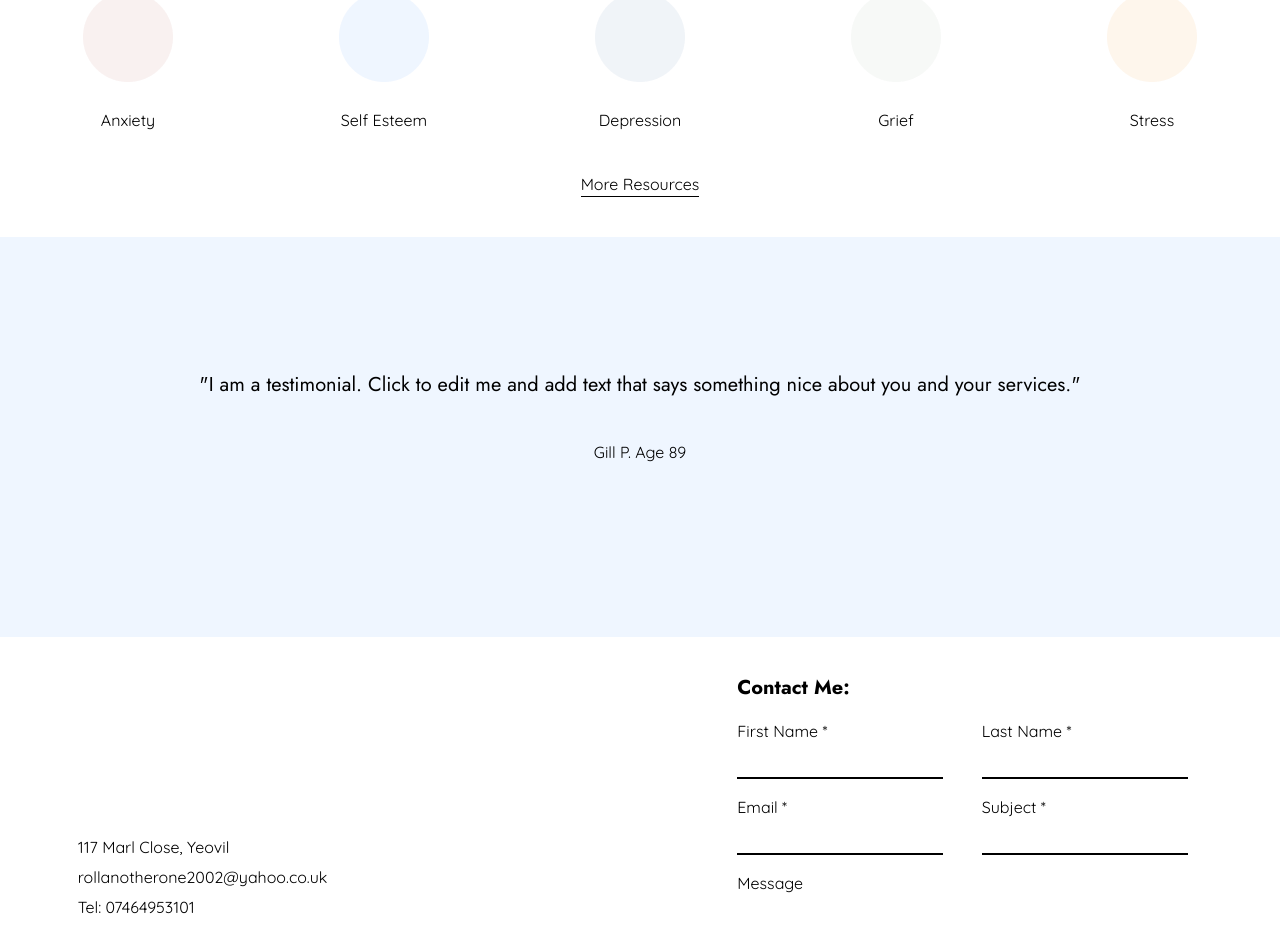
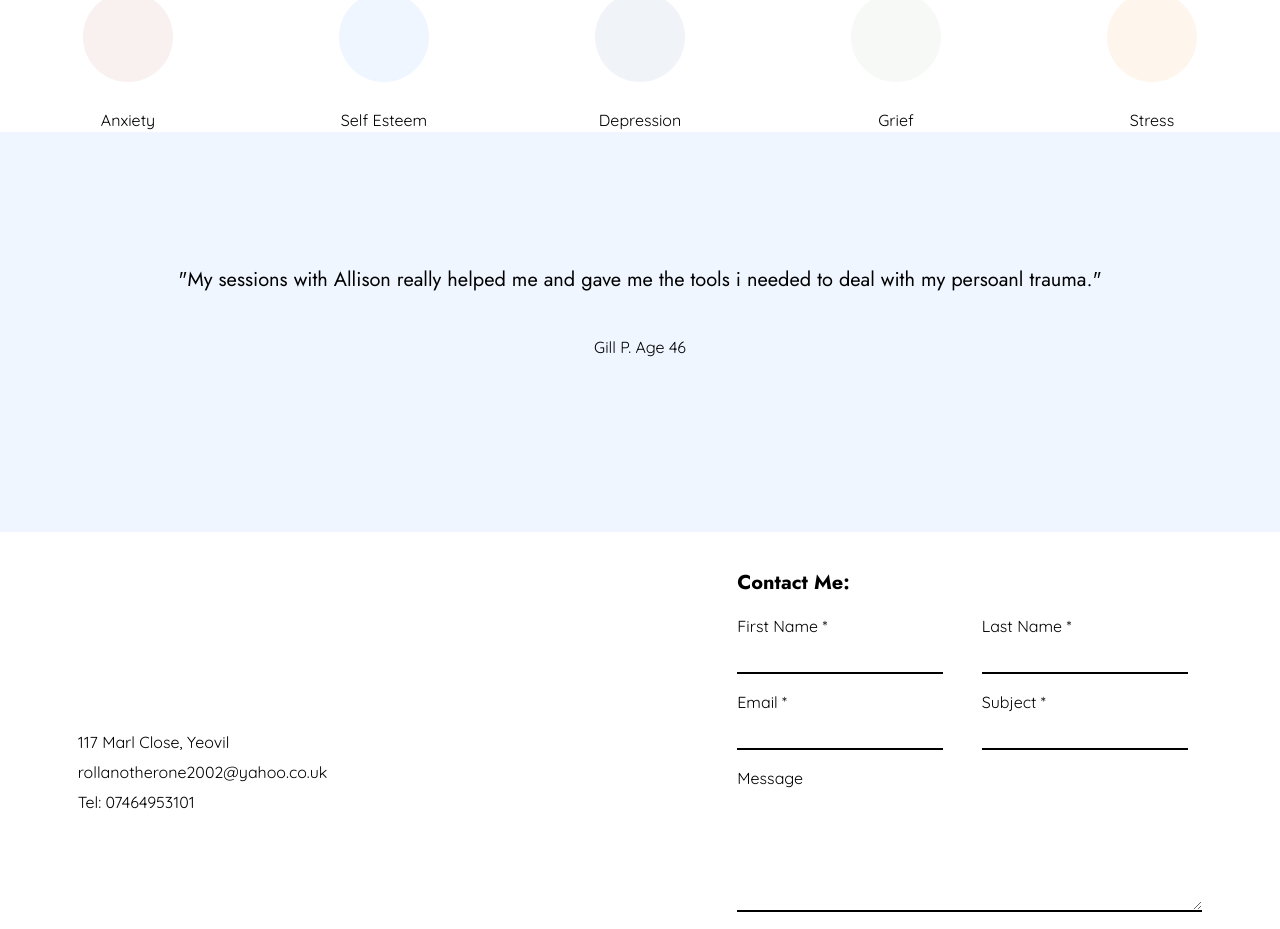
Before and after one commit to jakew1989/Manobal, a React (Vite) app: page / in a window 1280 px wide. Shown: the part 1469-2398 px from the top of the page. Built offline with nearby package versions, Linux system fonts and the light colour scheme.

Commit message:
added a testimonial, removed unused link, centered submit button

```diff
--- a/src/components/footer/footer.jsx
+++ b/src/components/footer/footer.jsx
@@ -98,7 +98,7 @@ const Footer = () => {
               </div>
               <div className="button">
                 <button type="submit" className="btn">
-                  <p>Submit</p>
+                  <p className="text-center">Submit</p>
                 </button>
               </div>
             </div>
--- a/src/components/getting_help/getting_help.jsx
+++ b/src/components/getting_help/getting_help.jsx
@@ -41,9 +41,6 @@ const Help = () => {
                             <p>Stress</p>
                         </div>
                     </div>
-                    <div className='read-more' id='help-read-more'>
-                        <button><p>More Resources</p></button>
-                    </div>
             </motion.div>
         </>
     )
--- a/src/components/testimonial/testimonial.jsx
+++ b/src/components/testimonial/testimonial.jsx
@@ -11,8 +11,8 @@ const Testimonial = () => {
             viewport={{ once: true }}
             className='wrapper' id='testimonials-wrapper'>
                 <div className='text' id='testimonials-info'>
-                        <h2>I am a testimonial. Click to edit me and add text that says something nice about you and your services.</h2>
-                        <p>Gill P. Age 89</p>
+                        <h2>My sessions with Allison really helped me and gave me the tools i needed to deal with my persoanl trauma.</h2>
+                        <p>Gill P. Age 46</p>
                 </div>
             </motion.div>
         </>
```
